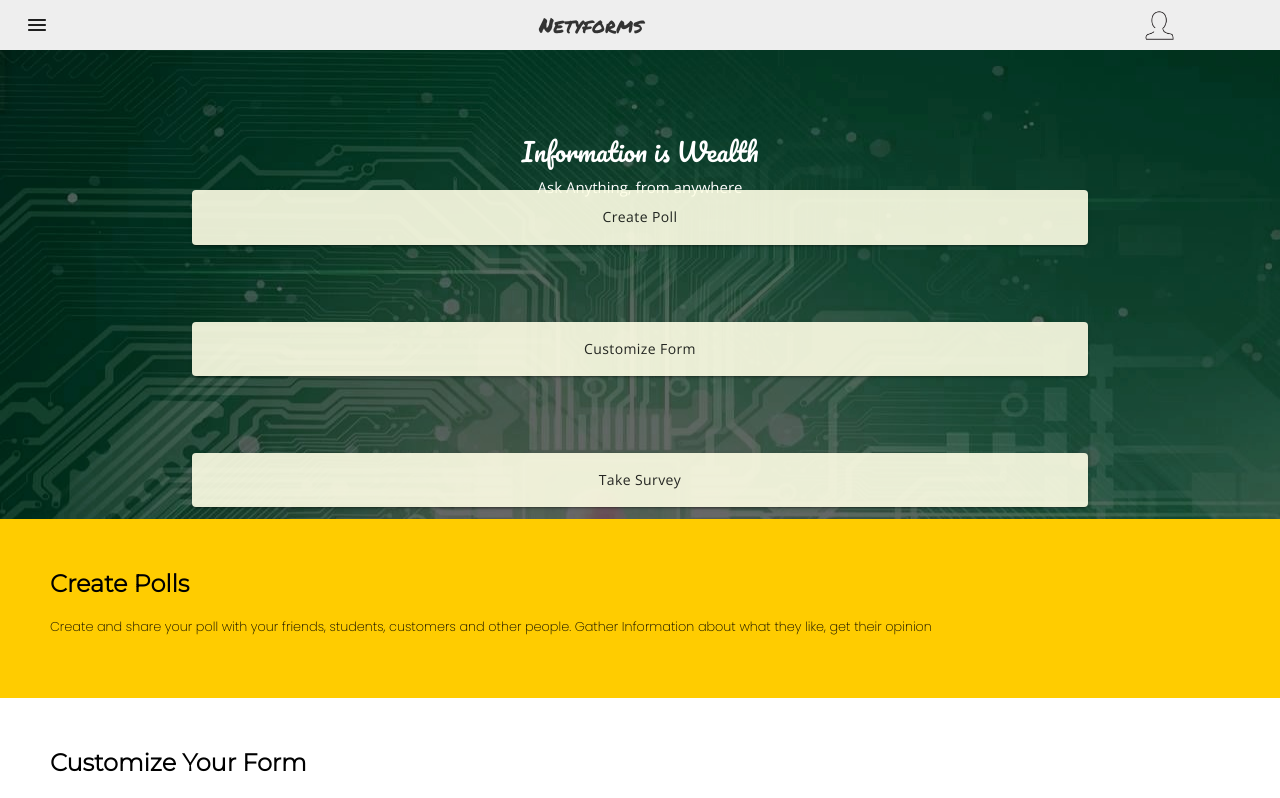
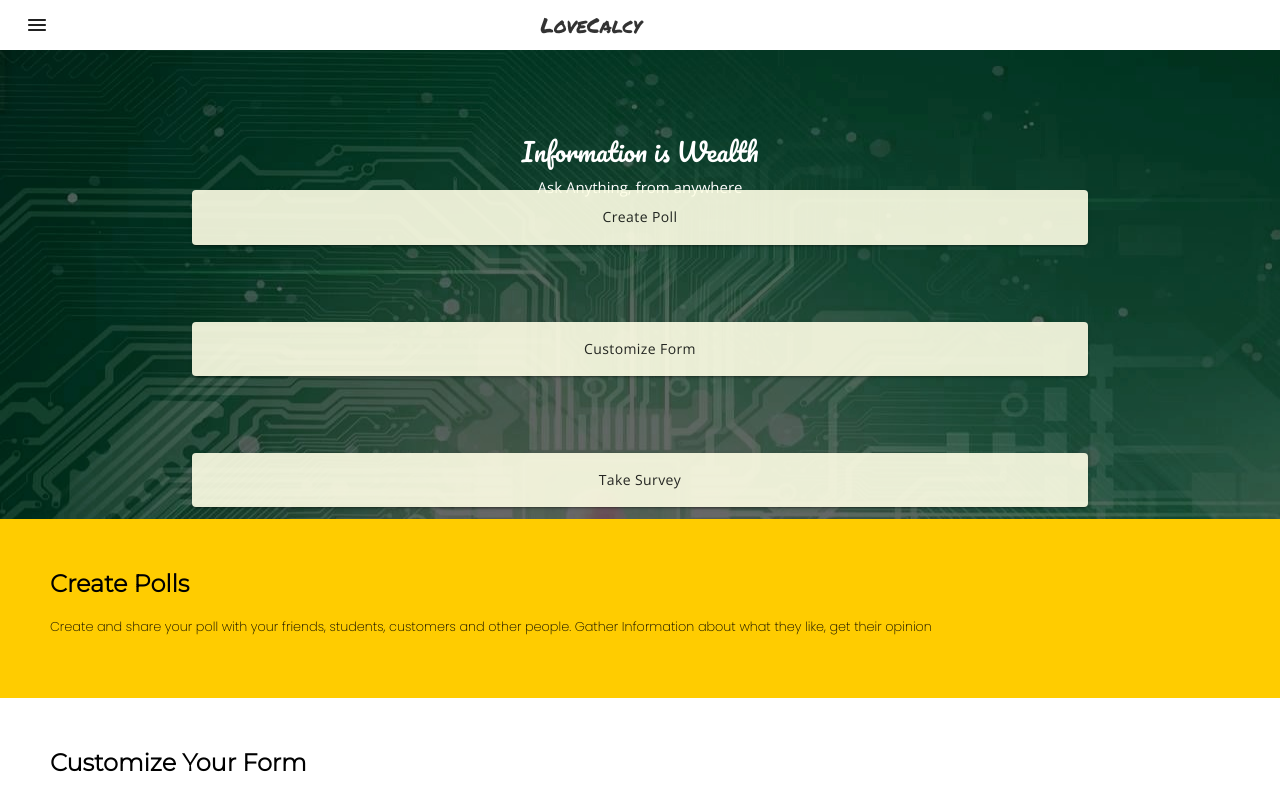
Before and after one commit to amanjatx/netyforms-repo, a React (Create React App) app: page / in a window 1280 px wide. Shown: the top 798 px of the page. Built offline with nearby package versions, Linux system fonts and the light colour scheme.

Commit message:
git hub pages update

```diff
--- a/src/CSS/style.module.css
+++ b/src/CSS/style.module.css
@@ -17,7 +17,7 @@
   }
 
   .HeaderDiv {
-    background-color: rgb(238, 238, 238);
+    background-color: transparent;
     display: flex;
     flex-direction: row;
     align-items: center; /*vertically align*/
--- a/src/Component/Header2.js
+++ b/src/Component/Header2.js
@@ -27,8 +27,8 @@
 
         <div className={styles.HeaderDiv}>
             <div> <BtnMenu toggle={toggle}/> </div>
-            <div style={logoDiv}> Netyforms </div>
-            <div style={avatarDiv}> <img src={avatar} height={'35px'} alt='avatar icon'></img> </div>
+            <div style={logoDiv}> LoveCalcy </div>
+            {/* <div style={avatarDiv}> <img src={avatar} height={'35px'} alt='avatar icon'></img> </div> */}
         </div>
         </>
     )
--- a/src/Component/SideNav.js
+++ b/src/Component/SideNav.js
@@ -33,7 +33,7 @@
       <Divider style={divider}/>
       <div style={optionsStyle}>{LinkTitleMap}</div>
       <Divider style={divider2}/>
-      <div style={logoDiv}> Netyforms </div>
+      <div style={logoDiv}> Lovecalcy </div>
       <div style={bottomLine}> &copy; 2020</div>
     </div>
   )
```
Also changed, not shown: 1 other file (tests, documents, lock files or other folders).
